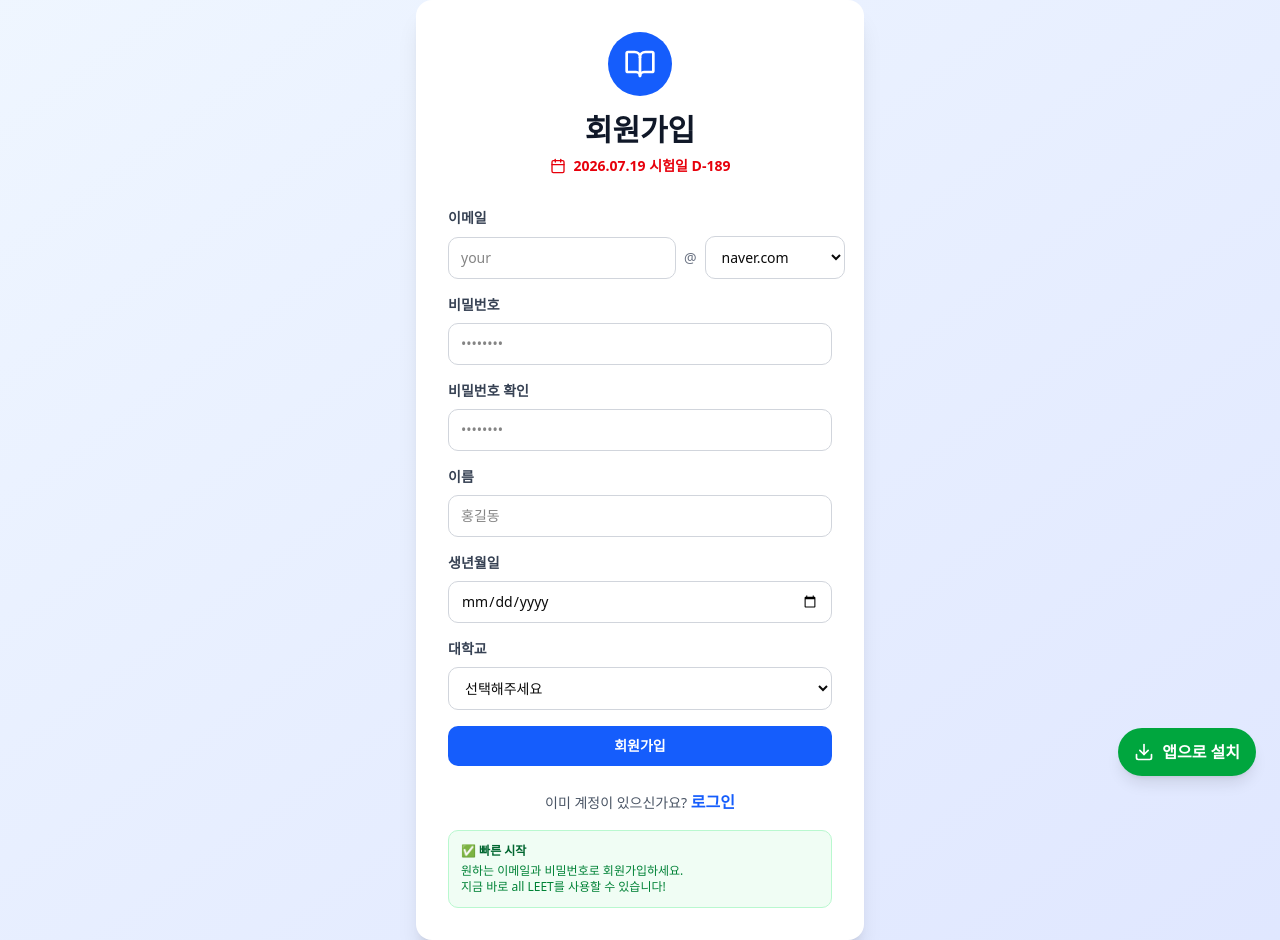
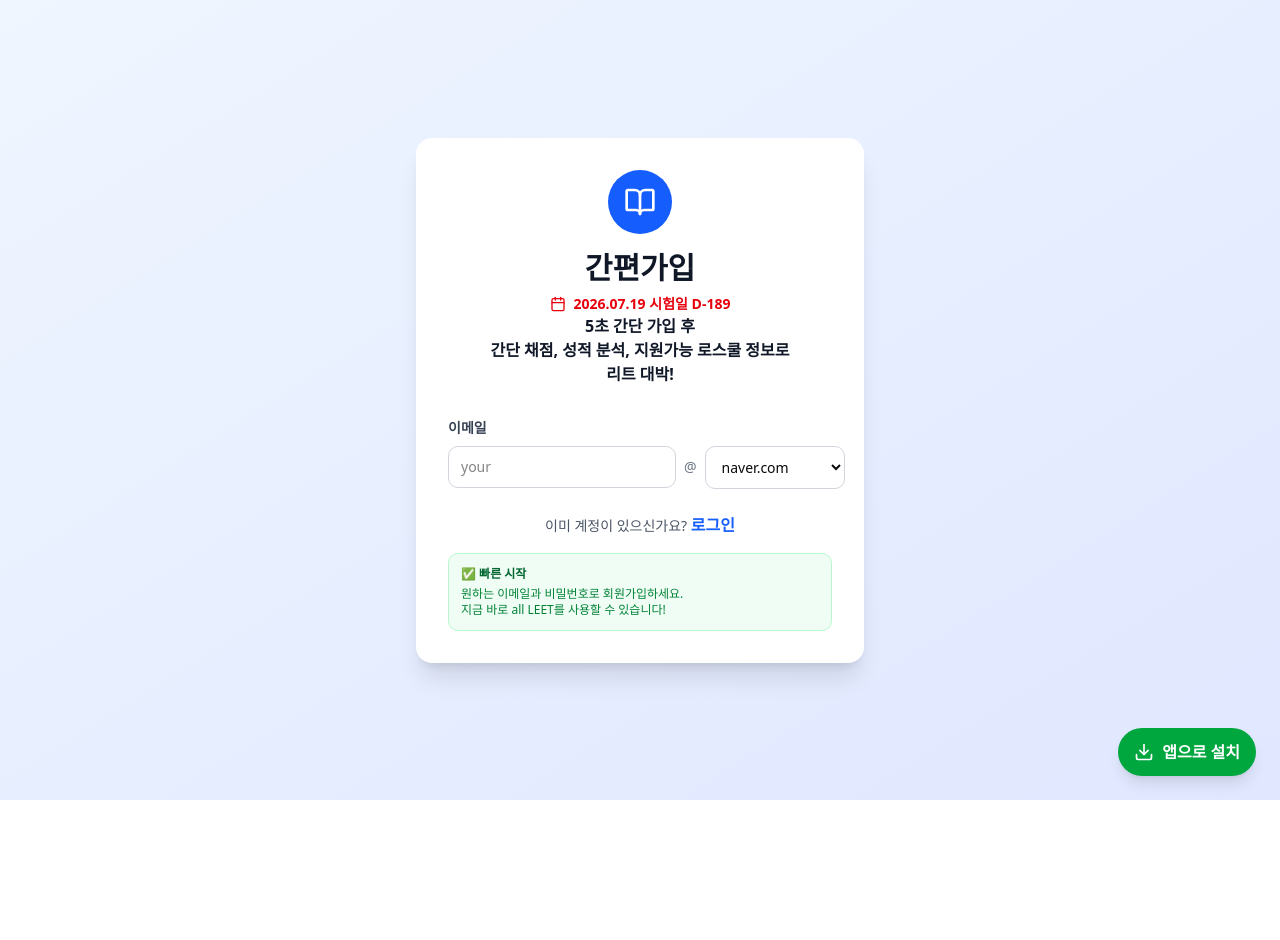
Before and after one commit to jongekim/all_LEET, a React (Vite) app: page /signup in a window 1280 px wide. After the commit the page ends 800 px from the top, so only its background shows below. Built offline with nearby package versions, Linux system fonts and the light colour scheme.

Commit message:
add lead to sign up logic

```diff
--- a/src/pages/SignupPage.tsx
+++ b/src/pages/SignupPage.tsx
@@ -62,6 +62,20 @@ export function SignupPage() {
     }
     return universityPreset;
   };
+
+  // 단계별 입력 노출
+  const isEmailIdReady = emailId.trim().length > 0;
+  const isEmailDomainReady = emailDomain !== 'custom' || customDomain.trim().length > 0;
+  const canShowPassword = isEmailIdReady && isEmailDomainReady;
+  const canShowConfirmPassword = canShowPassword && password.length > 0;
+  const isPasswordConfirmed =
+    password.length > 0 && confirmPassword.length > 0 && password === confirmPassword;
+  const canShowName = canShowConfirmPassword && isPasswordConfirmed;
+  const canShowBirthDate = canShowName && name.trim().length > 0;
+  const canShowUniversity = canShowBirthDate && Boolean(birthDate);
+  const isUniversityReady =
+    universityPreset.length > 0 && (universityPreset !== '기타' || universityCustom.trim().length > 0);
+  const canShowSubmit = canShowUniversity && isUniversityReady;
 
   const handleSubmit = async (e: React.FormEvent) => {
     e.preventDefault();
@@ -179,13 +193,20 @@ export function SignupPage() {
             <div className="inline-flex items-center justify-center w-16 h-16 bg-blue-600 rounded-full mb-4">
               <BookOpen className="w-8 h-8 text-white" />
             </div>
-            <h1 className="text-3xl font-bold text-gray-900 mb-2">회원가입</h1>
+            <h1 className="text-3xl font-bold text-gray-900 mb-2">간편가입</h1>
             <div className="flex items-center justify-center gap-2">
               <Calendar className="w-4 h-4 text-red-600" />
               <p className="text-sm font-semibold text-red-600">
                 {examDate} 시험일 {ddayText}
               </p>
             </div>
+            <p className="mt-3 text-base font-semibold text-gray-900 leading-snug">
+              5초 간단 가입 후
+              <br />
+              간단 채점, 성적 분석, 지원가능 로스쿨 정보로
+              <br />
+              리트 대박!
+            </p>
           </div>
 
           {error && (
@@ -235,6 +256,7 @@ export function SignupPage() {
               )}
             </div>
 
+            {canShowPassword && (
               <div>
                 <label className="block text-sm font-semibold text-gray-700 mb-2">
                   비밀번호
@@ -248,7 +270,9 @@ export function SignupPage() {
                   required
                 />
               </div>
+            )}
 
+            {canShowConfirmPassword && (
               <div>
                 <label className="block text-sm font-semibold text-gray-700 mb-2">
                   비밀번호 확인
@@ -275,7 +299,9 @@ export function SignupPage() {
                   </div>
                 )}
               </div>
+            )}
 
+            {canShowName && (
               <div>
                 <label className="block text-sm font-semibold text-gray-700 mb-2">
                   이름
@@ -289,7 +315,9 @@ export function SignupPage() {
                   required
                 />
               </div>
+            )}
 
+            {canShowBirthDate && (
               <div>
                 <label className="block text-sm font-semibold text-gray-700 mb-2">
                   생년월일
@@ -302,7 +330,9 @@ export function SignupPage() {
                   required
                 />
               </div>
+            )}
 
+            {canShowUniversity && (
               <div>
                 <label className="block text-sm font-semibold text-gray-700 mb-2">
                   대학교
@@ -339,7 +369,9 @@ export function SignupPage() {
                   />
                 )}
               </div>
+            )}
 
+            {canShowSubmit && (
               <button
                 type="submit"
                 disabled={loading}
@@ -347,6 +379,7 @@ export function SignupPage() {
               >
                 {loading ? '회원가입 중...' : '회원가입'}
               </button>
+            )}
           </form>
 
           <div className="mt-6 text-center">
```
Also changed, not shown: 3 other files (tests, documents, lock files or other folders). Lines whose indentation alone changed are shown as unchanged.
